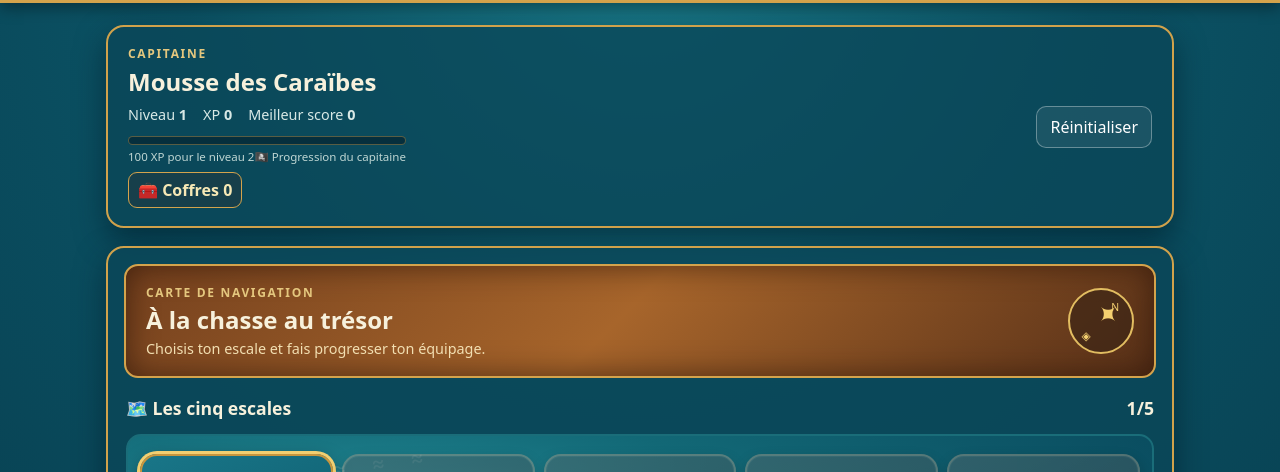
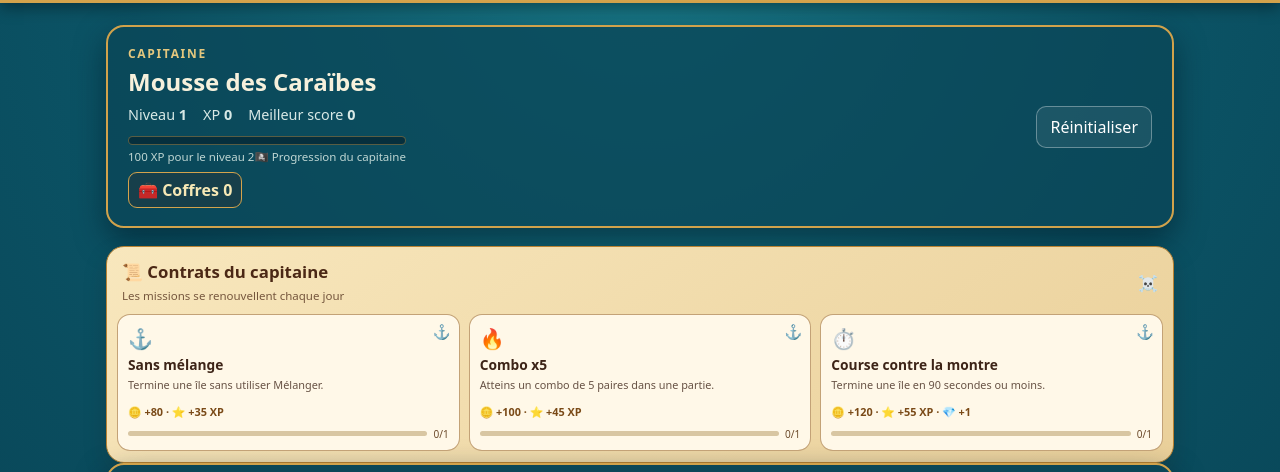
Before and after one commit to lionel-oss007/mahjong-pirate, a plain HTML site: page index.html in a window 1280 px wide. Shown: the part 61-533 px from the top of the page. Drawn offline with Linux system fonts and the light colour scheme.

Commit message:
feat: load pirate daily missions

```diff
--- a/index.html
+++ b/index.html
@@ -45,5 +45,6 @@
 <dialog id="deadlock" class="deadlock-modal"><div class="deadlock-icon">☠️</div><div class="eyebrow">Alerte du capitaine</div><h2>Impasse !</h2><p id="deadlockText">Aucune paire libre n'est disponible.</p><div class="deadlock-tip">⚓ Le plateau n'est pas perdu : un mélange peut débloquer de nouvelles paires.</div><div class="modal-actions"><button id="deadlockShuffle" type="button">🔀 Mélanger</button><button id="deadlockRestart" class="ghost" type="button">↻ Rejouer</button></div></dialog>
 <script src="app.js?v=20260906-5" defer></script>
 <script src="progression.js?v=20260906-1" defer></script>
+<script src="missions.js?v=20260906-1" defer></script>
 </body>
 </html>
```
